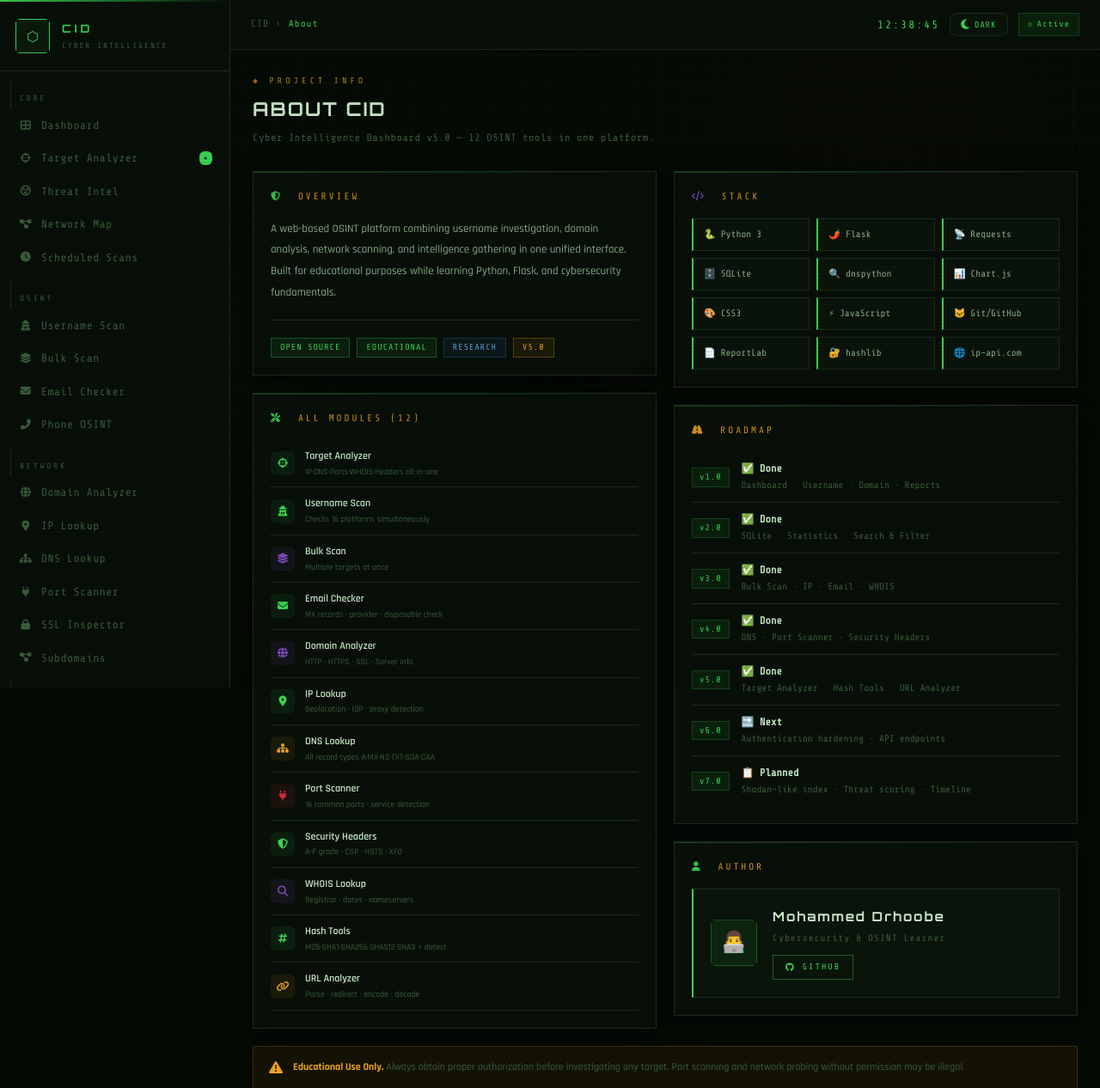
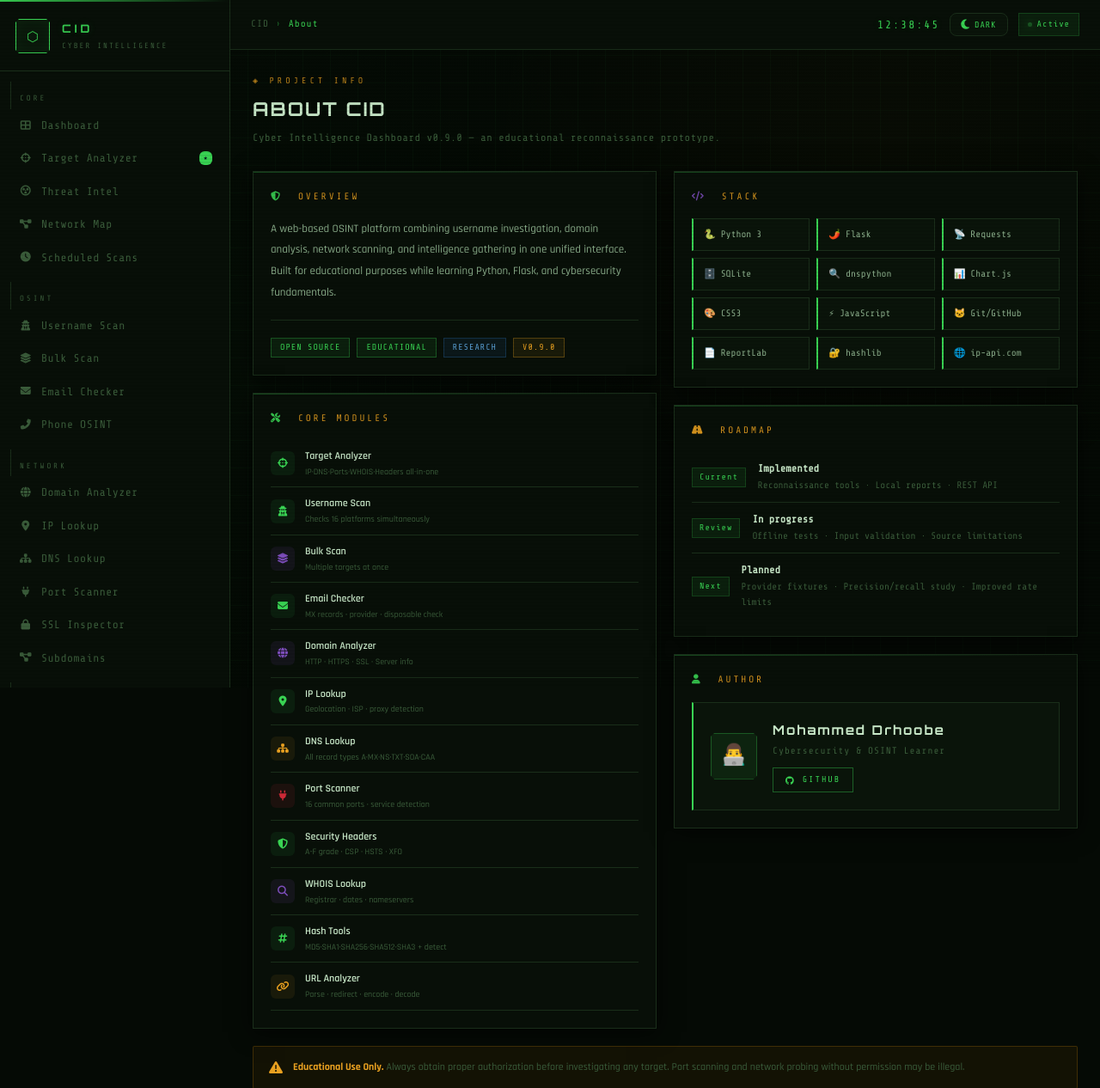
Before and after one commit to mdrhoobe/cyber-intelligence-dashboard, a Flask app: page /about in a window 1280 px wide. Shown: the top 1266 px of the page at 86% size. Run offline with Flask 3, Linux system fonts and the light colour scheme; the visitor is signed in with stand-in values (Sample User, id 1); parts of the project's set-up code (start-up, migrations or seed data) failed here and were passed over.

Commit message:
Unify prototype version and align About page with implemented scope

```diff
--- a/app.py
+++ b/app.py
@@ -2,6 +2,7 @@ from flask import Flask, render_template, request, redirect, url_for, session, m
 from functools import wraps
 import requests, socket, time, json, io, re, os, hmac, secrets
 from target_validation import validate_public_target, TargetValidationError
+from version import APP_VERSION
 from db import (init_db, save_report, get_all_reports,
                 get_recent_reports, count_reports,
                 clear_reports, get_stats_data, search_reports)
@@ -35,7 +36,7 @@ def inject_csrf_token():
         if '_csrf_token' not in session:
             session['_csrf_token'] = secrets.token_urlsafe(32)
         return session['_csrf_token']
-    return {'csrf_token': csrf_token}
+    return {'csrf_token': csrf_token, 'app_version': APP_VERSION}
 
 
 @app.before_request
@@ -1299,7 +1300,7 @@ def api_phone():
 if __name__ == '__main__':
     print('\n\033[36m  ╔══════════════════════════════════╗')
     print('  ║  CYBER INTELLIGENCE DASHBOARD   ║')
-    print('  ║  Mohammed Drhoobe  ·  v3.0.0       ║')
+    print(f'  ║  Mohammed Drhoobe  ·  v{APP_VERSION}       ║')
     print('  ╚══════════════════════════════════╝\033[0m')
     print('\033[32m  ✓  http://127.0.0.1:5000\033[0m\n')
     app.run(debug=False, host=os.environ.get('CID_HOST', '127.0.0.1'), port=int(os.environ.get('CID_PORT', '5000')))
--- a/pdf_gen.py
+++ b/pdf_gen.py
@@ -15,6 +15,7 @@ from reportlab.lib.enums import TA_CENTER, TA_LEFT, TA_RIGHT
 from datetime import datetime
 import io
 from xml.sax.saxutils import escape
+from version import APP_VERSION
 
 # ── Colors ────────────────────────────────────────────────
 C_BG      = colors.HexColor('#050a05')
@@ -116,7 +117,7 @@ def build_header(story, styles, report):
             Paragraph('⬡  CYBER INTELLIGENCE DASHBOARD', ParagraphStyle(
                 'logo', fontName='Helvetica-Bold', fontSize=13,
                 textColor=C_GREEN)),
-            Paragraph('CLASSIFIED // EDUCATIONAL USE ONLY', ParagraphStyle(
+            Paragraph('RESEARCH DEMONSTRATION // NOT VERIFIED', ParagraphStyle(
                 'cls', fontName='Helvetica-Bold', fontSize=8,
                 textColor=C_RED, alignment=TA_RIGHT)),
         ]],
@@ -147,7 +148,7 @@ def build_footer(canvas, doc):
     canvas.setFillColor(C_DIM)
     canvas.setFont('Helvetica', 7)
     canvas.drawString(2*cm, 1.2*cm,
-        f"CID v8.0 — Mohammed Saleh — Generated {datetime.now().strftime('%Y-%m-%d %H:%M')} — Educational Use Only")
+        f"CID v{APP_VERSION} — Mohammed Saleh — Generated {datetime.now().strftime('%Y-%m-%d %H:%M')} — Educational Use Only")
     canvas.drawRightString(19*cm, 1.2*cm, f"Page {doc.page}")
     canvas.setStrokeColor(C_BORDER)
     canvas.setLineWidth(0.3)
--- a/templates/about.html
+++ b/templates/about.html
@@ -5,7 +5,7 @@
 <div class="page-hdr">
   <div class="page-eye">◈ Project Info</div>
   <h1 class="page-title">About CID</h1>
-  <p class="page-sub">Cyber Intelligence Dashboard v5.0 — 12 OSINT tools in one platform.</p>
+  <p class="page-sub">Cyber Intelligence Dashboard v{{ app_version }} — an educational reconnaissance prototype.</p>
 </div>
 
 <div style="display:grid;grid-template-columns:1fr 1fr;gap:20px;">
@@ -23,12 +23,12 @@
       <span class="badge badge-found">Open Source</span>
       <span class="badge badge-username">Educational</span>
       <span class="badge badge-domain">Research</span>
-      <span class="badge badge-unknown">v5.0</span>
+      <span class="badge badge-unknown">v{{ app_version }}</span>
     </div>
   </div>
 
   <div class="card">
-    <div class="card-label"><i class="fas fa-tools" style="color:var(--green);"></i> &nbsp;All Modules (12)</div>
+    <div class="card-label"><i class="fas fa-tools" style="color:var(--green);"></i> &nbsp;Core Modules</div>
     {% for icon,color,name,desc in [
       ('fas fa-crosshairs','cyan','Target Analyzer','IP·DNS·Ports·WHOIS·Headers all-in-one'),
       ('fas fa-user-secret','cyan','Username Scan','Checks 16 platforms simultaneously'),
@@ -73,13 +73,9 @@
   <div class="card">
     <div class="card-label"><i class="fas fa-road" style="color:var(--amber);"></i> &nbsp;Roadmap</div>
     {% for ver,status,desc in [
-      ('v1.0','✅ Done','Dashboard · Username · Domain · Reports'),
-      ('v2.0','✅ Done','SQLite · Statistics · Search & Filter'),
-      ('v3.0','✅ Done','Bulk Scan · IP · Email · WHOIS'),
-      ('v4.0','✅ Done','DNS · Port Scanner · Security Headers'),
-      ('v5.0','✅ Done','Target Analyzer · Hash Tools · URL Analyzer'),
-      ('v6.0','🔜 Next','Authentication hardening · API endpoints'),
-      ('v7.0','📋 Planned','Shodan-like index · Threat scoring · Timeline'),
+      ('Current','Implemented','Reconnaissance tools · Local reports · REST API'),
+      ('Review','In progress','Offline tests · Input validation · Source limitations'),
+      ('Next','Planned','Provider fixtures · Precision/recall study · Improved rate limits'),
     ] %}
     <div class="roadmap-item">
       <span class="roadmap-ver">{{ ver }}</span>
@@ -99,7 +95,7 @@
         <div class="author-name">Mohammed Drhoobe</div>
         <div class="author-role">Cybersecurity & OSINT Learner</div>
         <div style="margin-top:10px;">
-          <a href="https://github.com" target="_blank" rel="noopener" class="btn btn-outline btn-sm">
+          <a href="https://github.com/mdrhoobe/cyber-intelligence-dashboard" target="_blank" rel="noopener" class="btn btn-outline btn-sm">
             <i class="fab fa-github"></i> GitHub
           </a>
         </div>
--- a/templates/base.html
+++ b/templates/base.html
@@ -164,7 +164,7 @@
       <div class="sys-status">
         <span class="dot on"></span>System Active
       </div>
-      <div class="ver">v6.0 · 15 modules</div>
+      <div class="ver">v{{ app_version }} · research prototype</div>
 
 <a href="{{ url_for('api_docs') }}"
          class="nav-link {% if active=='api_docs' %}active{% endif %}">
--- /dev/null
+++ b/version.py
@@ -0,0 +1,3 @@
+"""Dashboard release label; the REST API has a separate version."""
+
+APP_VERSION = "0.9.0"
```
Also changed, not shown: README.md.
